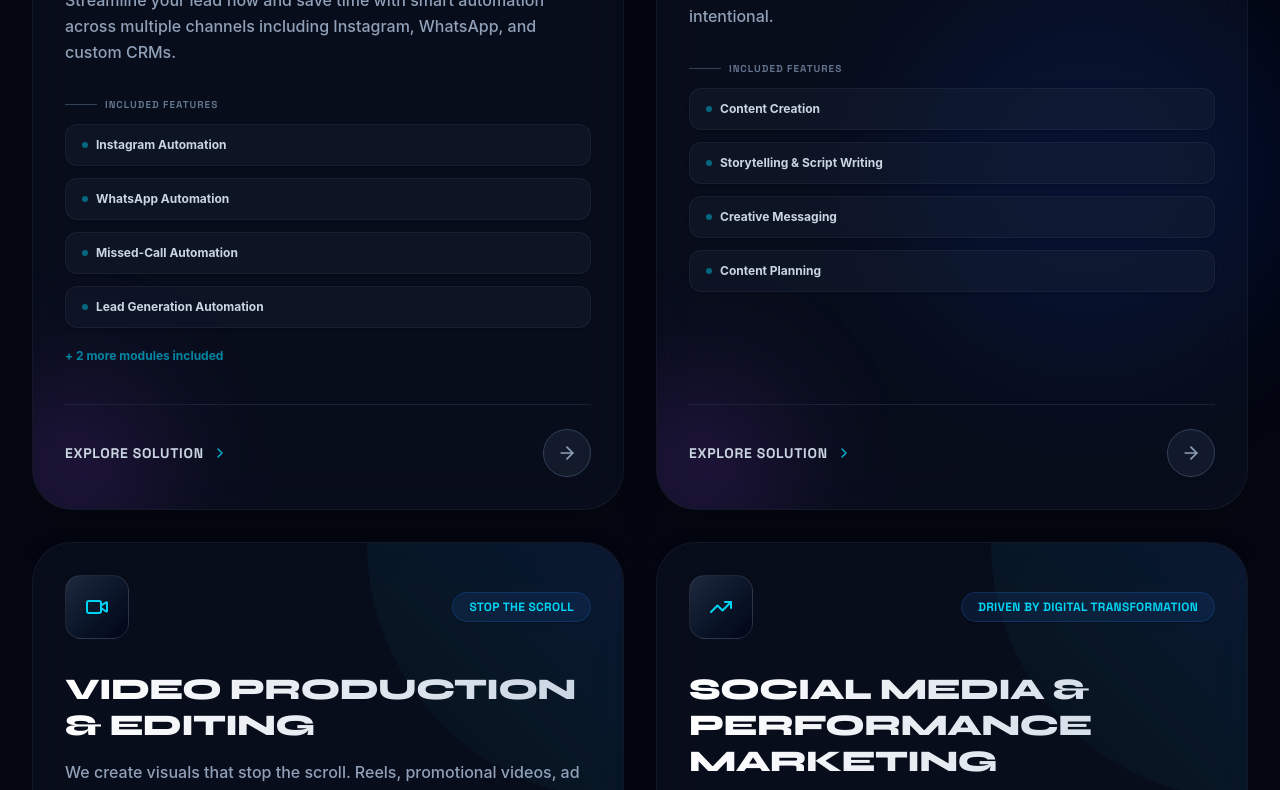
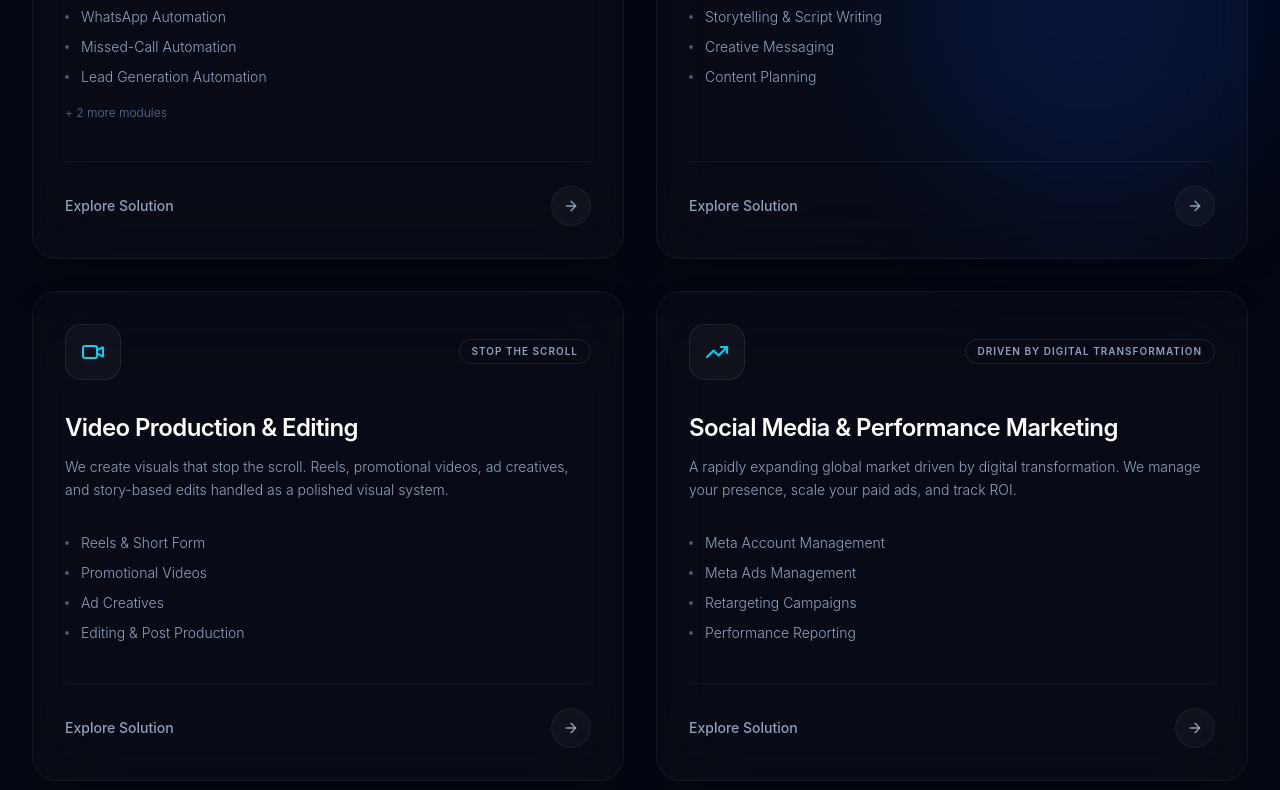
Before and after one commit to praneethreddy-18/snacksMediaMarketing, a React (Vite) app: page / in a window 1280 px wide. Shown: the part 1720-2510 px from the top of the page. Built offline with nearby package versions, Linux system fonts and the light colour scheme.

Commit message:
Redesign Services & Modal to minimalist Apple-style monochrome frosted glass

```diff
--- a/src/components/Services.tsx
+++ b/src/components/Services.tsx
@@ -19,81 +19,69 @@ const ServiceCard = ({ service, onOpenDetail, getCategoryIcon }: any) => {
     <MotionCard>
       <div
         onMouseMove={handleMouseMove}
-        className="bg-slate-900/40 backdrop-blur-xl rounded-[2.5rem] p-8 border border-white/5 hover:border-blue-500/40 shadow-2xl hover:shadow-[0_0_50px_rgba(0,71,255,0.15)] transition-all duration-500 flex flex-col justify-between group relative overflow-hidden h-full hover:-translate-y-2"
+        className="bg-white/[0.02] backdrop-blur-2xl rounded-3xl p-8 border border-white/[0.05] hover:border-white/[0.15] shadow-2xl transition-all duration-500 flex flex-col justify-between group relative overflow-hidden h-full hover:-translate-y-1"
       >
         <motion.div
-          className="pointer-events-none absolute -inset-px rounded-[2.5rem] opacity-0 transition duration-500 group-hover:opacity-100"
+          className="pointer-events-none absolute -inset-px rounded-3xl opacity-0 transition duration-500 group-hover:opacity-100"
           style={{
             background: useMotionTemplate`
               radial-gradient(
                 600px circle at ${mouseX}px ${mouseY}px,
-                rgba(0, 71, 255, 0.15),
+                rgba(255, 255, 255, 0.03),
                 transparent 80%
               )
             `,
           }}
         />
-        {/* Dynamic Glows */}
-        <div className="absolute top-0 right-0 w-64 h-64 bg-gradient-to-bl from-blue-500/20 via-cyan-400/10 to-transparent rounded-bl-full pointer-events-none transition-opacity duration-500 group-hover:opacity-100 opacity-50" />
-        <div className="absolute -bottom-10 -left-10 w-40 h-40 bg-purple-500/20 blur-3xl rounded-full pointer-events-none group-hover:bg-blue-500/30 transition-colors duration-700" />
 
         <div className="relative z-10">
           {/* Header Badge & Icon */}
           <div className="flex items-center justify-between gap-4 mb-8">
-            <div className="w-16 h-16 rounded-2xl bg-gradient-to-br from-slate-800 to-slate-950 border border-white/10 flex items-center justify-center group-hover:scale-110 group-hover:bg-gradient-to-br group-hover:from-blue-600 group-hover:to-blue-900 group-hover:border-blue-400 group-hover:shadow-[0_0_25px_rgba(0,71,255,0.5)] transition-all duration-500 relative z-20">
+            <div className="w-14 h-14 rounded-2xl bg-white/[0.03] border border-white/[0.08] flex items-center justify-center text-slate-300 group-hover:text-white group-hover:bg-white/[0.08] transition-all duration-500">
               {getCategoryIcon(service.iconName)}
             </div>
-            <span className="px-4 py-1.5 rounded-full bg-blue-500/10 text-cyan-400 border border-blue-500/20 text-xs font-grotesk font-extrabold uppercase tracking-wide shadow-sm group-hover:bg-cyan-400 group-hover:text-slate-900 transition-all duration-500">
+            <span className="px-3 py-1 rounded-full border border-white/10 text-slate-400 text-[10px] font-sans font-semibold uppercase tracking-widest group-hover:text-white transition-colors duration-500">
               {service.badge}
             </span>
           </div>
 
           {/* Title & Description */}
-          <h3 className="font-display text-2xl sm:text-3xl font-black text-transparent bg-clip-text bg-gradient-to-r from-white to-slate-300 mb-4 group-hover:from-cyan-300 group-hover:to-blue-500 transition-all duration-500 uppercase tracking-tight">
+          <h3 className="font-sans text-2xl font-semibold text-white mb-3 tracking-tight">
             {service.title}
           </h3>
-          <p className="text-slate-400 text-sm sm:text-base leading-relaxed mb-8 font-medium group-hover:text-slate-300 transition-colors duration-300">
+          <p className="text-slate-400 text-sm leading-relaxed mb-8 font-light group-hover:text-slate-300 transition-colors duration-300">
             {service.description}
           </p>
 
           {/* Sub-Features Bullet List */}
-          <div className="space-y-3 mb-10">
-            <div className="text-[10px] font-extrabold uppercase text-slate-500 tracking-widest mb-3 font-grotesk flex items-center gap-2">
-              <span className="w-8 h-[1px] bg-slate-700"></span>
-              <span>Included Features</span>
-            </div>
+          <div className="space-y-2.5 mb-10">
             {service.subFeatures.slice(0, 4).map((feat: any, idx: number) => (
-              <div key={idx} className="bg-slate-800/30 border border-white/5 py-3 px-4 rounded-xl text-xs font-bold shadow-sm group-hover:border-blue-500/30 group-hover:bg-blue-500/10 transition-all duration-500 text-slate-300 group-hover:text-white flex items-center gap-2 group/feat">
-                <div className="w-1.5 h-1.5 rounded-full bg-cyan-500/50 group-hover/feat:bg-cyan-400 transition-colors" />
+              <div key={idx} className="flex items-center gap-3 text-sm text-slate-400 font-light group-hover:text-slate-200 transition-colors duration-500">
+                <span className="w-1 h-1 rounded-full bg-slate-600 group-hover:bg-slate-400 transition-colors" />
                 {feat.title}
               </div>
             ))}
             {service.subFeatures.length > 4 && (
-              <div className="text-xs font-bold text-cyan-500/70 pt-2 group-hover:text-cyan-400 transition-colors">
-                + {service.subFeatures.length - 4} more modules included
+              <div className="text-xs text-slate-500 pt-2 font-light">
+                + {service.subFeatures.length - 4} more modules
               </div>
             )}
           </div>
         </div>
 
         {/* Action Button */}
-        <div className="pt-6 border-t border-slate-800/80 flex items-center justify-between relative z-10">
+        <div className="pt-6 border-t border-white/[0.05] flex items-center justify-between relative z-10">
           <button
             onClick={() => onOpenDetail(service)}
-            className="inline-flex items-center gap-2 text-sm font-extrabold text-slate-300 group-hover:text-white cursor-pointer font-grotesk uppercase tracking-wider transition-colors"
+            className="text-sm font-medium text-slate-400 group-hover:text-white transition-colors flex items-center gap-2"
           >
-            <span className="relative">
-              Explore Solution
-              <span className="absolute -bottom-1 left-0 w-0 h-0.5 bg-cyan-400 group-hover:w-full transition-all duration-500" />
-            </span>
-            <ChevronRight className="w-4 h-4 text-cyan-500 group-hover:translate-x-2 transition-transform duration-300" />
+            Explore Solution
           </button>
-
           <button
             onClick={() => onOpenDetail(service)}
-            className="w-12 h-12 rounded-full bg-slate-800/50 border border-slate-700 group-hover:bg-[#0047FF] group-hover:border-[#0047FF] group-hover:text-white group-hover:shadow-[0_0_20px_rgba(0,71,255,0.4)] text-slate-400 flex items-center justify-center transition-all duration-500 cursor-pointer"
+            className="w-10 h-10 rounded-full bg-white/[0.03] border border-white/[0.05] group-hover:bg-white group-hover:text-black text-slate-400 flex items-center justify-center transition-all duration-500 cursor-pointer"
           >
-            <ArrowRight className="w-5 h-5 group-hover:rotate-[-45deg] transition-transform duration-500" />
+            <ArrowRight className="w-4 h-4" />
           </button>
         </div>
 
```
Also changed, not shown: src/components/ServiceDetailModal.tsx (+30 -39 lines).
